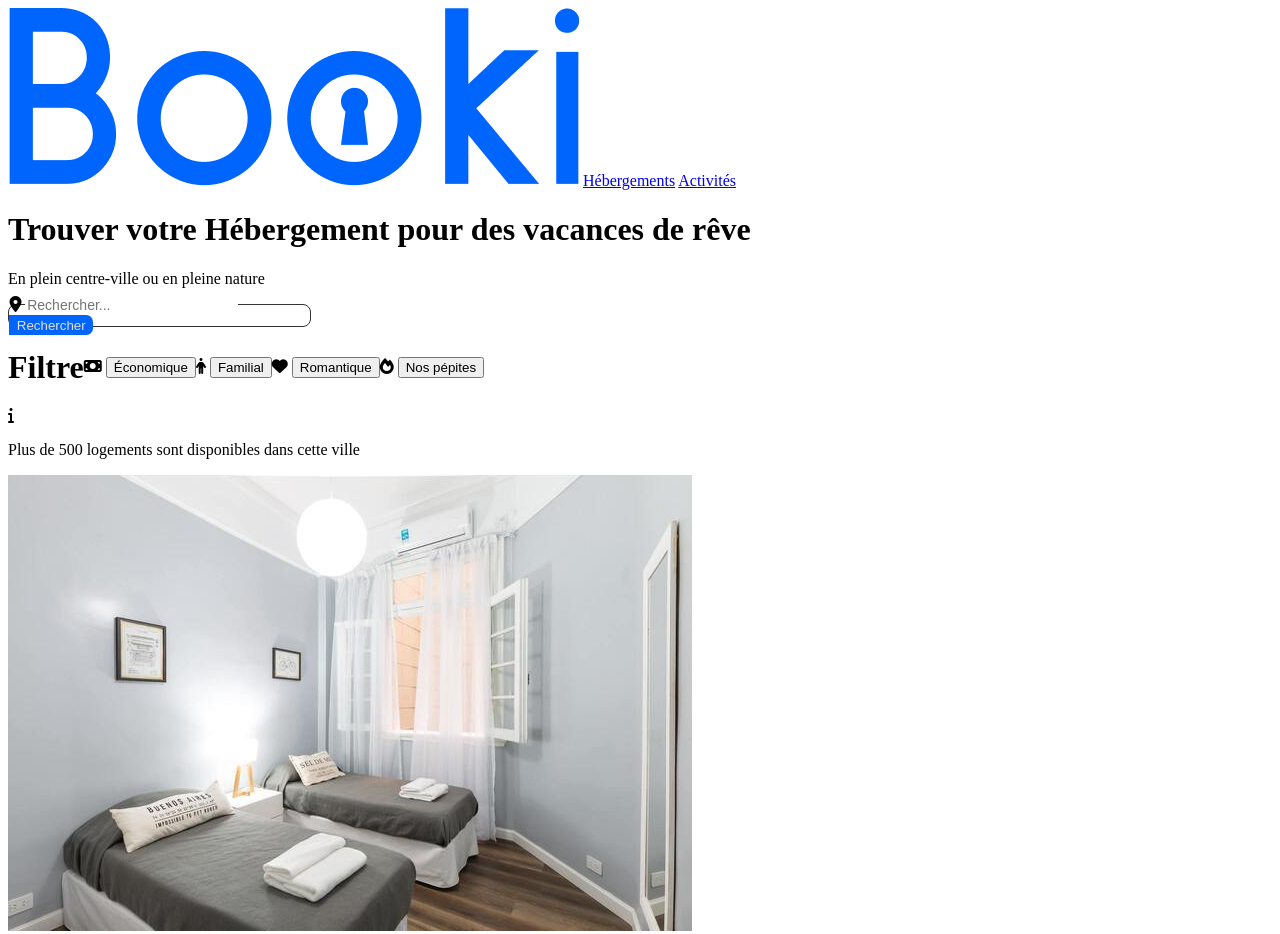
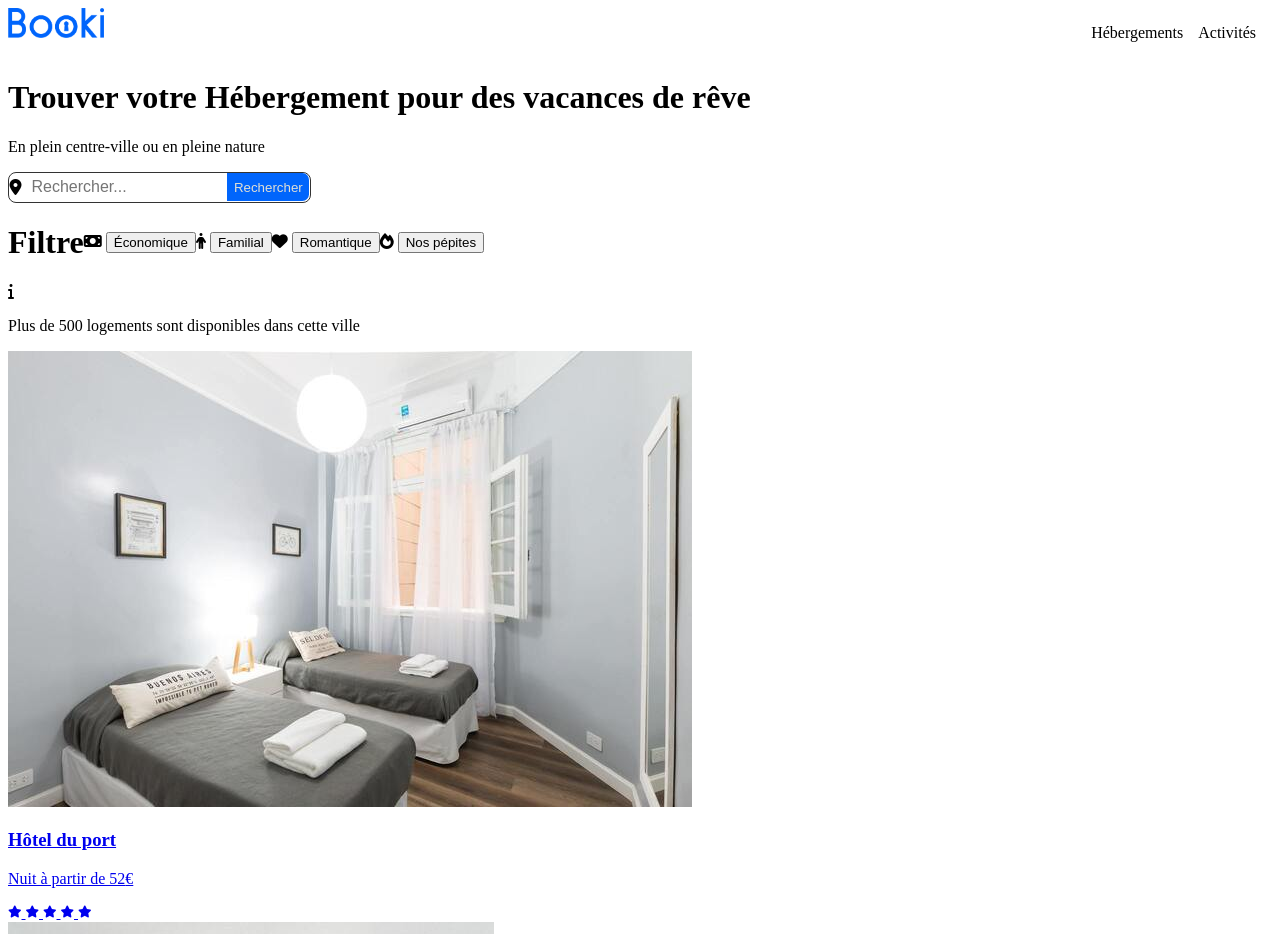
Before and after one commit to marie476/repo-booki, a plain HTML site: page Booki/index.html in a window 1280 px wide. Shown: the top 934 px of the page. Drawn offline with Linux system fonts and the light colour scheme.

Commit message:
Add files via upload
réparation des liens et du logo

```diff
--- a/Booki/css/styles.css
+++ b/Booki/css/styles.css
@@ -1,51 +1,63 @@
 .lien{
   display: flex;
-  flex-direction: row;
-  justify-content:flex-end;
-  gap: 5%;
+flex-direction: row;
+justify-content:space-between;
+}
+.logo{
+  height: 30px;
+
+
+
 }
 
 .nav{
-    color: black;
-    text-decoration: none;
+  display: flex;
+  justify-content: flex-end;
+  gap: 10%;
+  padding: 1em;
+
+}
+
+.a{
+  color: black;
+  text-decoration: none;
 }
 
 .barre-recherche{
   display: flex;
-  align-items: center;
-  justify-content: flex-start;
+  align-items:center;
   border: 0.025em solid #333;
   border-radius: 0.5em;
-  padding: 0.250em 0.0300em;
+  padding: 0.25em 0.03em;
   width: 18.75em;
   max-width: 18.75em;
-  height: 0.825em;
   top: 1.25em;
   left: 0.125em;
+  height: 1.3em;
 
 
 }
 .location-item{
   display: flex;
   align-items: center;
-  margin-right: 0.1875em;
-  border-radius: 0.5em 0em 0em 0.5em ;
-
+  margin-right: 0.5em;
+  border-radius:  0.5em 0em 0em 0.5em ;
 }
 
 .search-input{
   border: none;
   outline: none;
   background: white;
+
   padding: 0.125em;
   width: 75%;
-  font-size: 0.875em;
+  font-size: 1em;
 }
 
 .search-button{
   border: none;
   cursor: pointer;
-  padding: 0.195em;
+  padding: 0.500em;
   color: #e1dfd5;
   width: 30%;
   background-color:#0065fc;
@@ -57,6 +69,12 @@
 }
 
 
+
+
+
+
+
+
 .filtre{
   display: flex;
   align-items: center;
@@ -65,5 +83,5 @@
 
 .bouton-economique{
   border: none;
-  background: tr;
+
 }
--- a/Booki/index.html
+++ b/Booki/index.html
@@ -38,26 +38,29 @@
   <body>
     <div class="main-container">
       <header>
-        <img src="images/logo/Booki@3x.png" alt="logo" />
-        <a href="#hebergements">Hébergements</a>
-        <a href="#activites">Activités</a>
+        <div class="lien">
+        <img src="images/logo/Booki@3x.png" alt="logo" class="logo" />
+        <div class="nav">
+          <a class="a" href="#hebergements">Hébergements</a>
+          <a class="a"  href="#activites">Activités</a>
+        </div>
+        </div>
       </header>
       <main>
         <div class="position">
           <h1>Trouver votre Hébergement pour des vacances de rêve</h1>
           <p>En plein centre-ville ou en pleine nature</p>
+
           <div class="barre-recherche">
-            <div id="location">
-              <span id="location-item">
-                <i class="fas fa-map-marker-alt"></i>
-                <input
-                  type="text"
-                  placeholder="Rechercher..."
-                  class="search-input"
-                />
-                <button class="search-button">Rechercher</button>
-              </span>
+            <div class="location-item">
+              <i class="fas fa-map-marker-alt"></i>
             </div>
+            <input
+              type="text"
+              class="search-input"
+              placeholder="Rechercher..."
+            />
+            <button class="search-button">Rechercher</button>
           </div>
         </div>
 
```
